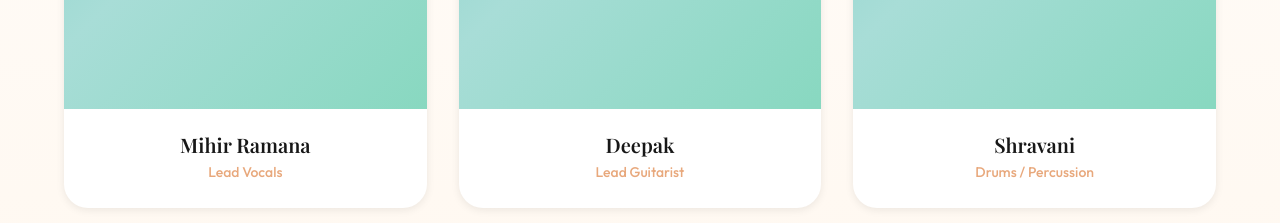
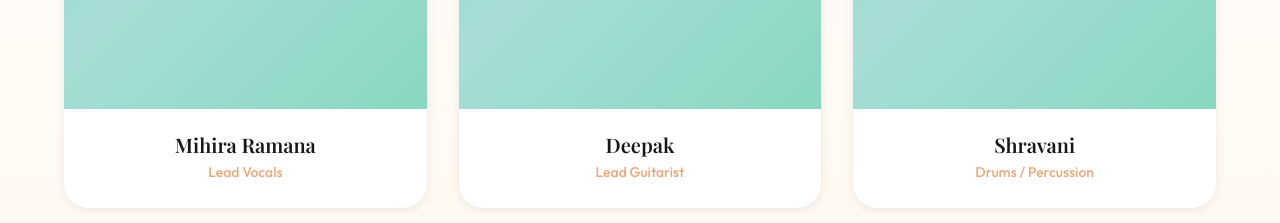
Before and after one commit to KoushikSagarr/aroha-music, a React (Vite) app: page / in a window 1280 px wide. Shown: the part 3040-3263 px from the top of the page. Built offline with nearby package versions, Linux system fonts and the light colour scheme; no server answers; the database is empty.

Commit message:
band name correction

```diff
--- a/src/components/Band.jsx
+++ b/src/components/Band.jsx
@@ -2,7 +2,7 @@ import { motion, useInView } from 'framer-motion'
 import { useRef } from 'react'
 
 const members = [
-    { id: 1, name: 'Mihir Ramana', role: 'Lead Vocals', instagram: 'https://www.instagram.com/mihiraramana.music/' },
+    { id: 1, name: 'Mihira Ramana', role: 'Lead Vocals', instagram: 'https://www.instagram.com/mihiraramana.music/' },
     { id: 2, name: 'Deepak', role: 'Lead Guitarist', instagram: 'https://www.instagram.com/thestringsaga.live/' },
     { id: 3, name: 'Shravani', role: 'Drums / Percussion', instagram: 'https://www.instagram.com/shravs28/' },
 ]
```
